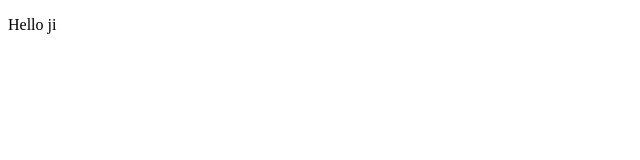
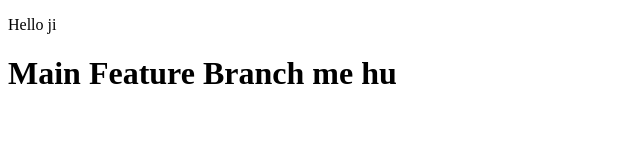
Before and after one commit to Piyush6702/dummy-repo, a plain HTML site: page index.html in a window 1280 px wide. Shown: the whole page, without its empty margins (0-640 px from the left). Drawn offline with Linux system fonts and the light colour scheme.

Commit message:
changed index in feature 1

```diff
--- a/index.html
+++ b/index.html
@@ -8,6 +8,7 @@
 </head>
 <body>
     <p>Hello ji</p>
+    <h1>Main Feature Branch me hu</h1>
 
 </body>
 </html>
```
